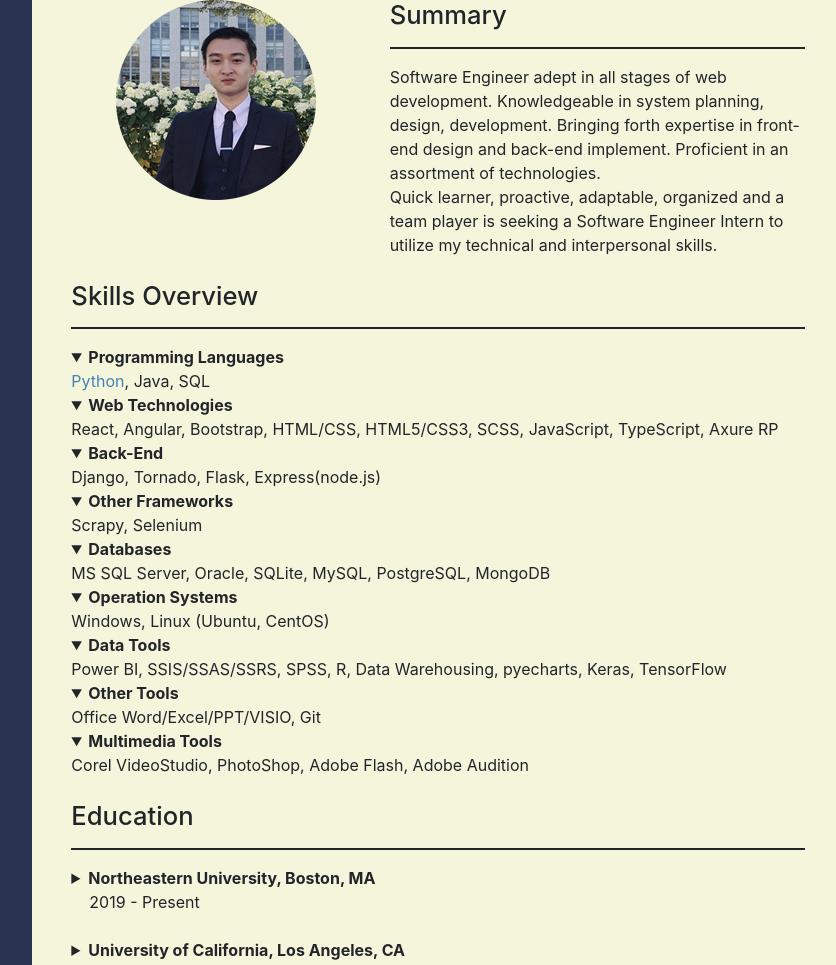
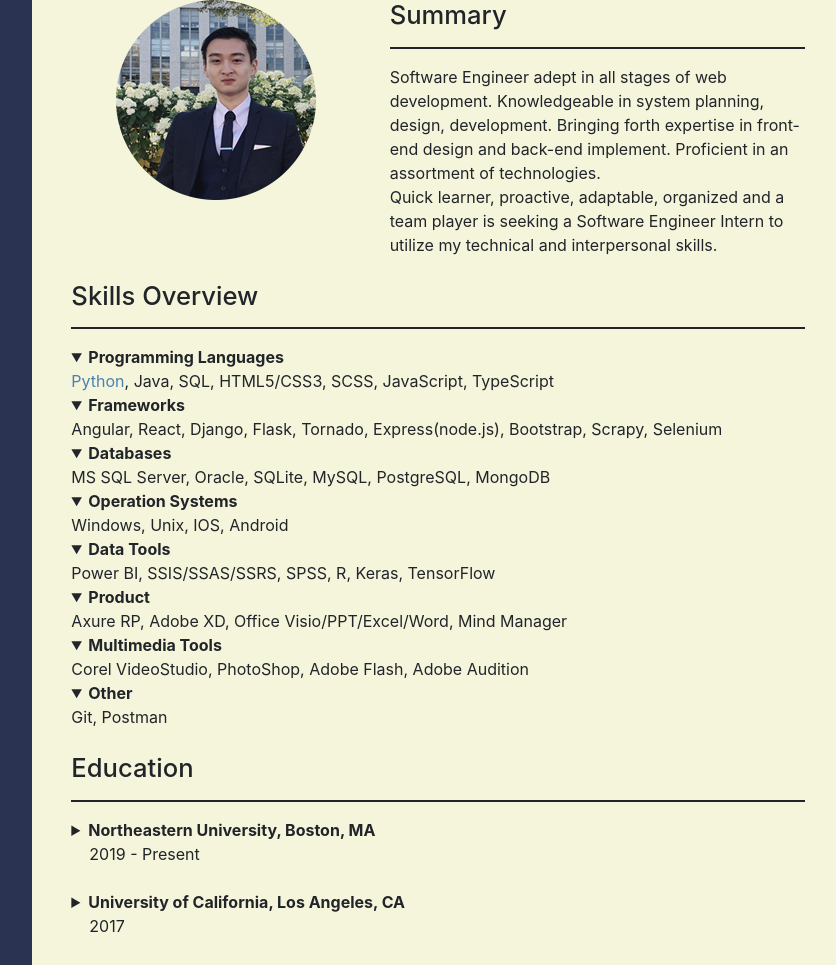
Before and after one commit to YizheZhang-Ervin/EasyEZ_V2, a Django app: page /introduction/ in a window 1280 px wide. Shown: the part 705-1670 px from the top of the page, without its empty margins (181-1017 px from the left). Run offline with Django 3.2, Linux system fonts and the light colour scheme; some libraries are stand-ins or nearby versions.

Commit message:
update skills

```diff
--- a/Blog/templates/introduction.html
+++ b/Blog/templates/introduction.html
@@ -116,15 +116,14 @@
                     <!-- skills -->
                     <h3 id="p2">Skills Overview</h3>
                     <hr class="bg-dark" style="border:1px solid">
-                    <details style="margin:0 auto " open=""><summary><b>Programming Languages</b></summary><a href="/article/1/">Python</a>, Java, SQL</details>
-                    <details style="margin:0 auto " open=""><summary><b>Web Technologies</b></summary>React, Angular, Bootstrap, HTML/CSS, HTML5/CSS3, SCSS, JavaScript, TypeScript, Axure RP</details>
-                    <details style="margin:0 auto " open=""><summary><b>Back-End</b></summary>Django, Tornado, Flask, Express(node.js)</details>
-                    <details style="margin:0 auto " open=""><summary><b>Other Frameworks</b></summary>Scrapy, Selenium</details>
+                    <details style="margin:0 auto " open=""><summary><b>Programming Languages</b></summary><a href="/article/1/">Python</a>, Java, SQL, HTML5/CSS3, SCSS, JavaScript, TypeScript</details>
+                    <details style="margin:0 auto " open=""><summary><b>Frameworks</b></summary>Angular, React, Django, Flask, Tornado, Express(node.js), Bootstrap, Scrapy, Selenium</details>
                     <details style="margin:0 auto " open=""><summary><b>Databases</b></summary>MS SQL Server, Oracle, SQLite, MySQL, PostgreSQL, MongoDB</details>
-                    <details style="margin:0 auto " open=""><summary><b>Operation Systems</b></summary>Windows, Linux (Ubuntu, CentOS)</details>
-                    <details style="margin:0 auto " open=""><summary><b>Data Tools</b></summary>Power BI, SSIS/SSAS/SSRS, SPSS, R, Data Warehousing, pyecharts, Keras, TensorFlow</details>
-                    <details style="margin:0 auto " open=""><summary><b>Other Tools</b></summary>Office Word/Excel/PPT/VISIO, Git</details>
+                    <details style="margin:0 auto " open=""><summary><b>Operation Systems</b></summary>Windows, Unix, IOS, Android</details>
+                    <details style="margin:0 auto " open=""><summary><b>Data Tools</b></summary>Power BI, SSIS/SSAS/SSRS, SPSS, R, Keras, TensorFlow</details>
+                    <details style="margin:0 auto " open=""><summary><b>Product</b></summary>Axure RP, Adobe XD, Office Visio/PPT/Excel/Word, Mind Manager</details>
                     <details style="margin:0 auto " open=""><summary><b>Multimedia Tools</b></summary>Corel VideoStudio, PhotoShop, Adobe Flash, Adobe Audition</details>
+                    <details style="margin:0 auto " open=""><summary><b>Other</b></summary>Git, Postman</details>
                     <br>
                     <!-- education -->
                     <h3 id="p3">Education</h3>
```
